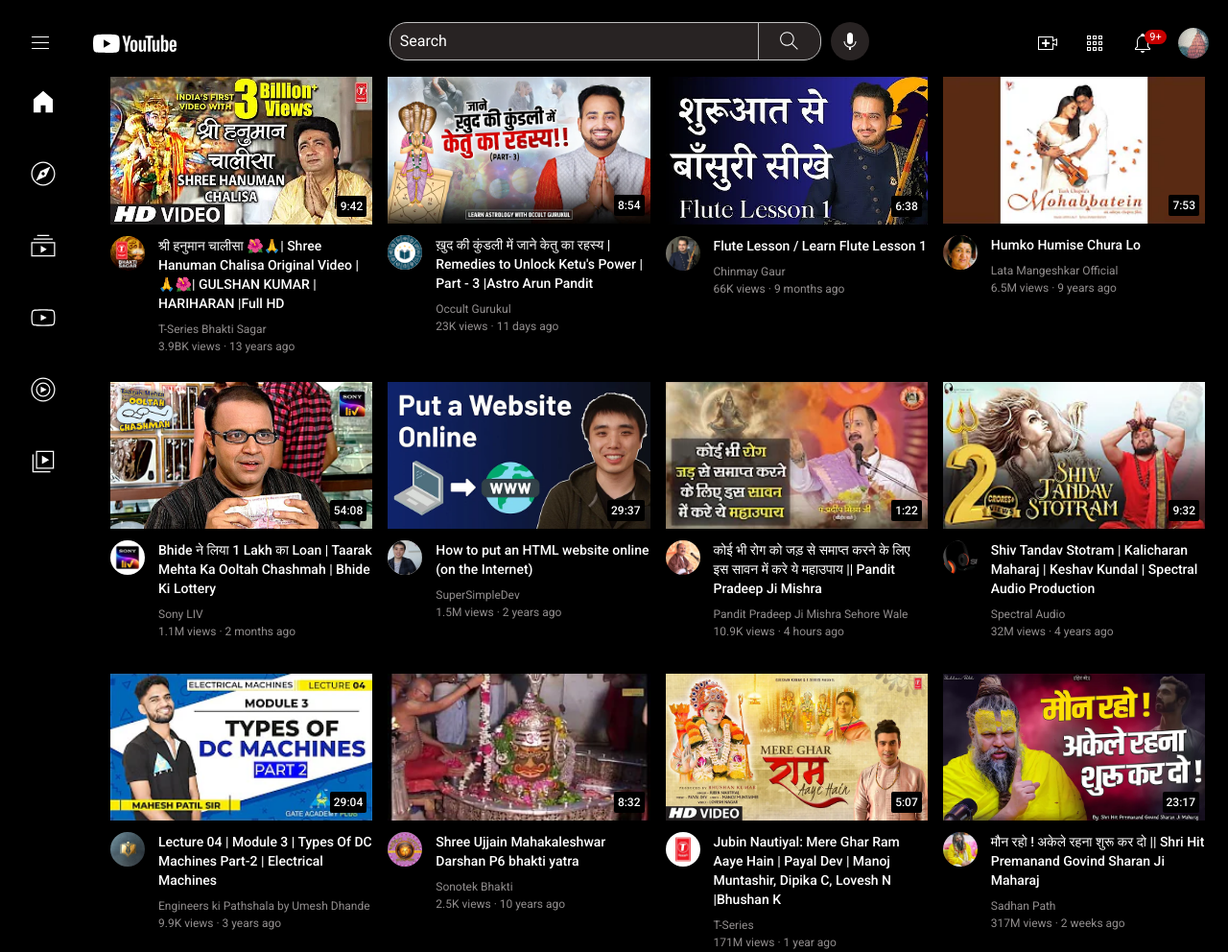
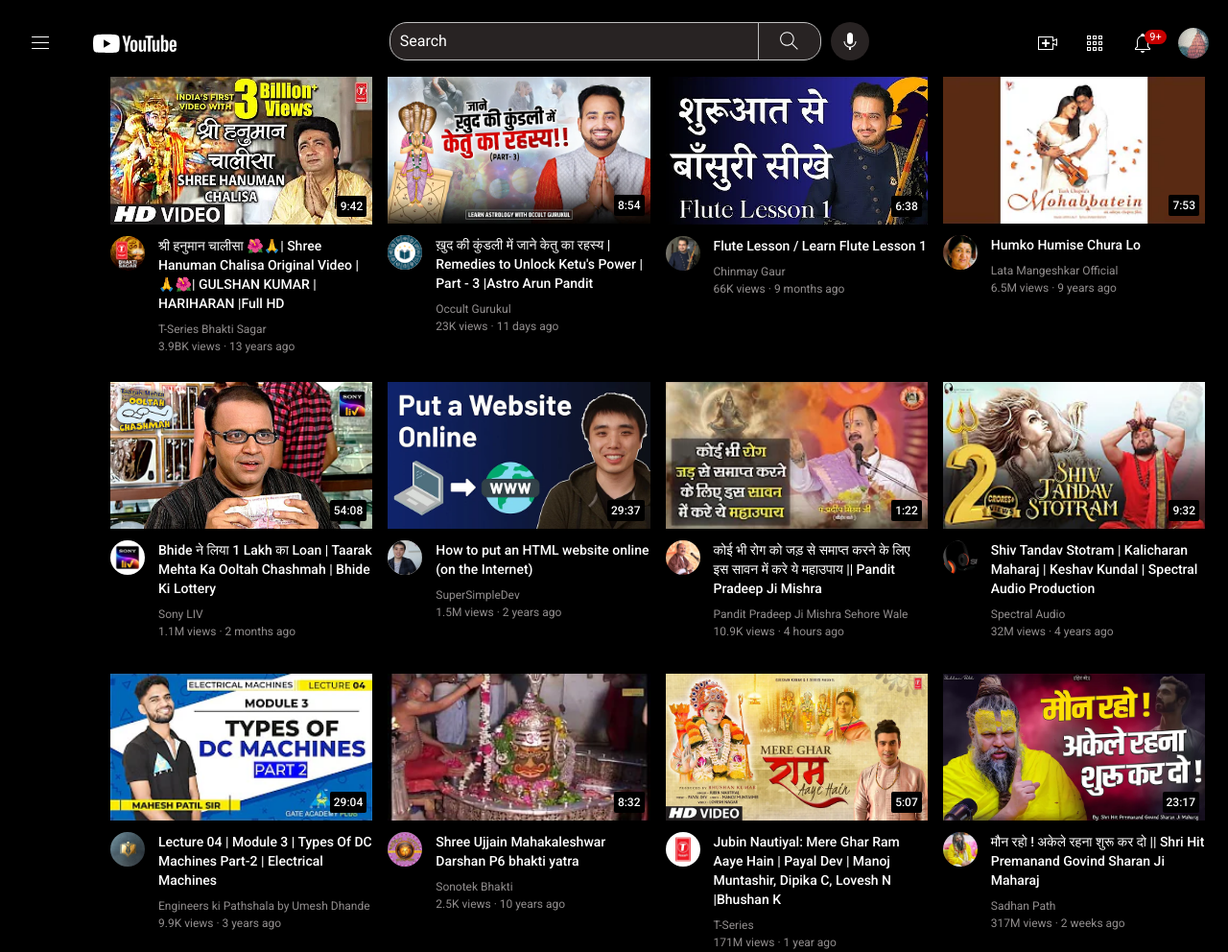
Before and after one commit to shivanshvaidya/My-Youtube-Clone, a plain HTML site: page index.html in a window 1280 px wide. Shown: the top 992 px of the page at 96% size. Drawn offline with Linux system fonts and the light colour scheme.

Commit message:
Update index.html

```diff
--- a/index.html
+++ b/index.html
@@ -49,32 +49,7 @@
       </div>
     </header>
 
-    <nav class="sidebar">
-      <div class="sidebar-link">
-        <img src="icons/home.svg">
-        <div class="tooltip">Home</div>
-      </div>
-      <div class="sidebar-link">
-        <img src="icons/explore.svg">
-        <div class="tooltip">Explore</div>
-      </div>
-      <div class="sidebar-link">
-        <img src="icons/subscriptions.svg">
-        <div class="tooltip">Subscriptions</div>
-      </div>
-      <div class="sidebar-link">
-        <img src="icons/originals.svg">
-        <div class="tooltip">Originals</div>
-      </div>
-      <div class="sidebar-link">
-        <img src="icons/youtube-music.svg">
-        <div class="tooltip">YouTube Music</div>
-      </div>
-      <div class="sidebar-link">
-        <img src="icons/library.svg">
-        <div class="tooltip">Library</div>
-      </div>
-    </nav>
+
 
     <main>
       <section class="video-grid-1">
```
